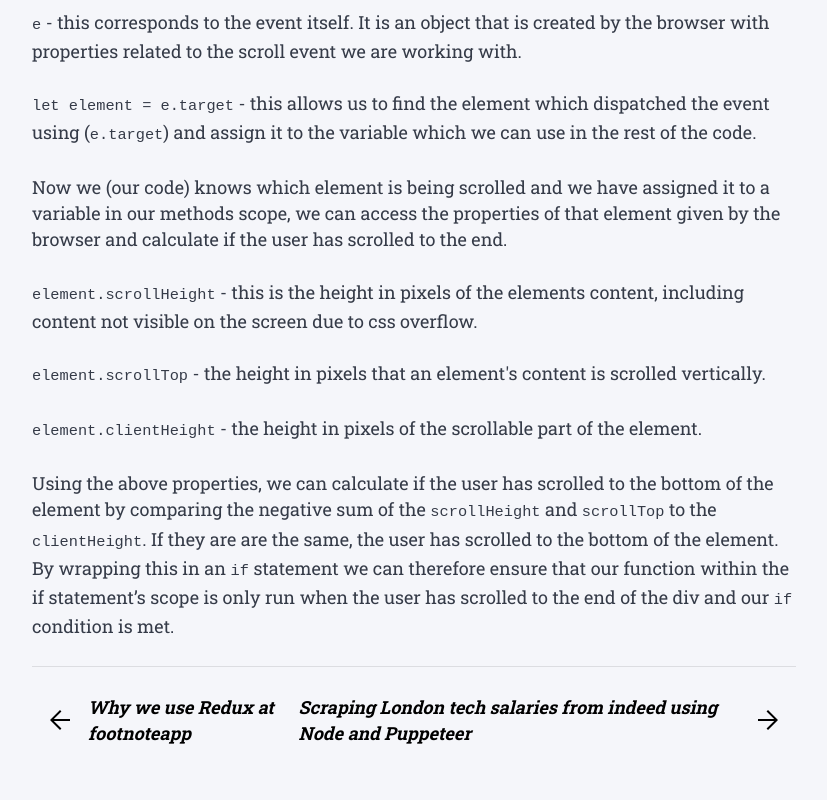
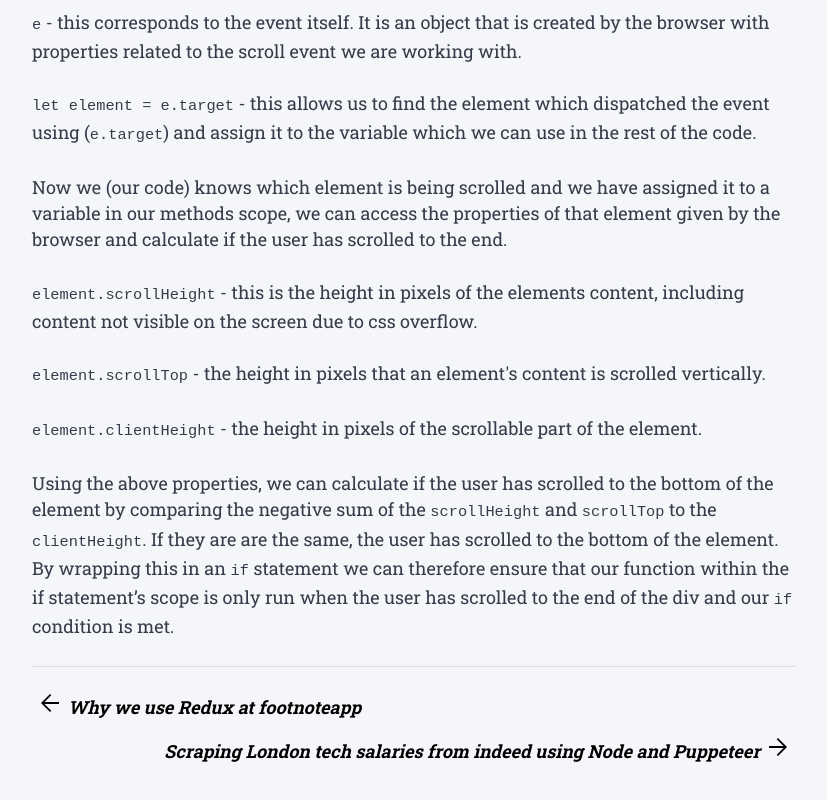
Before and after one commit to kempsterrrr/kempsterrrr-xyz, a Gatsby site: page /articles/higher-order-components-react-redux in a window 1280 px wide. Shown: the part 1796-2596 px from the top of the page, without its empty margins (226-1053 px from the left). Built offline with nearby package versions, Linux system fonts and the light colour scheme; Gatsby itself is replaced by a stand-in of ours; some packages are replaced by stand-ins of ours.

Commit message:
fixing footer nav overlap error + HOC article horizontal scroll error

```diff
--- a/src/templates/article.js
+++ b/src/templates/article.js
@@ -38,18 +38,22 @@ export default function ArticleTemplate({ data, pageContext }) {
       </section>
       <div aria-hidden="true" className={lineStyles.line_2}></div>
       <div className={styles.div}>
+        <div>
           {previous && (
             <Link to={previous.frontmatter.path} rel="prev">
               <img src={backArrowBlack} alt="Backward Arrow" />
               {previous.frontmatter.title}
             </Link>
           )}
+        </div>
+        <div>
           {next && (
             <Link to={next.frontmatter.path} rel="next">
               {next.frontmatter.title}
               <img src={rightArrowBlack} alt="Forward Arrow" />
             </Link>
           )}
+        </div>
       </div>
     </Layout>
   )
--- a/src/templates/article.module.css
+++ b/src/templates/article.module.css
@@ -16,17 +16,29 @@
 
 .div {
   display: flex;
-  flex-direction: row;
+  flex-direction: column;
   justify-content: space-between;
   margin-bottom: 2rem;
+  width: 100%;
+}
+
+.div div:first-child {
+  align-self: flex-start;
+  margin-bottom: 1rem;
+}
+
+.div div:last-child {
+  align-self: flex-end;
 }
 
 .div a {
   display: flex;
+  width: 100%;
   flex-direction: row;
   font-style: italic;
 }
 
-.div a img {
-  margin: 0 1rem;
+.div div a img {
+  height: 1rem;
+  margin: 0 0.5rem;
 }
```
Also changed, not shown: content/articles/higher-order-components-react-redux/index.md (+7 -1 lines). Lines whose indentation alone changed are shown as unchanged.
